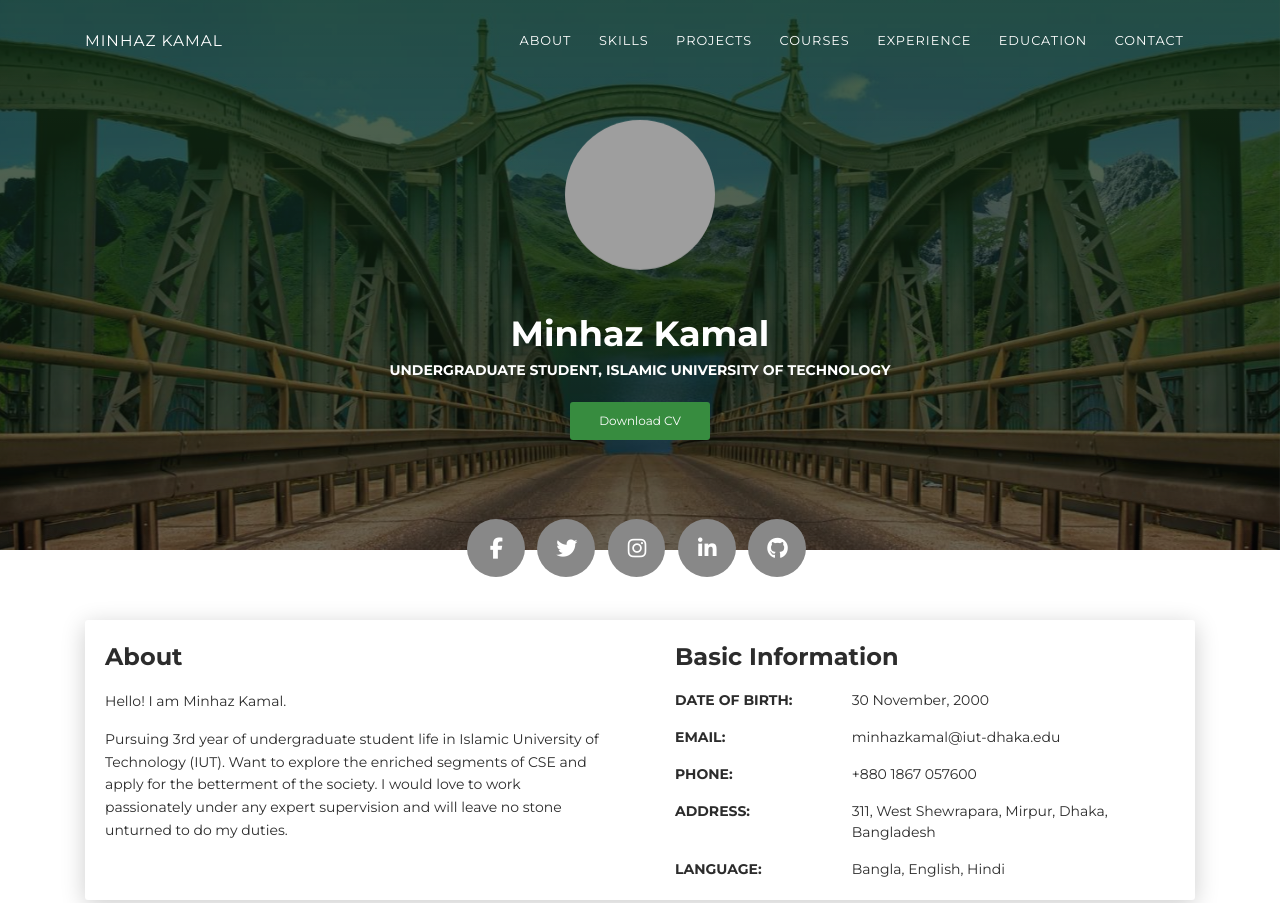
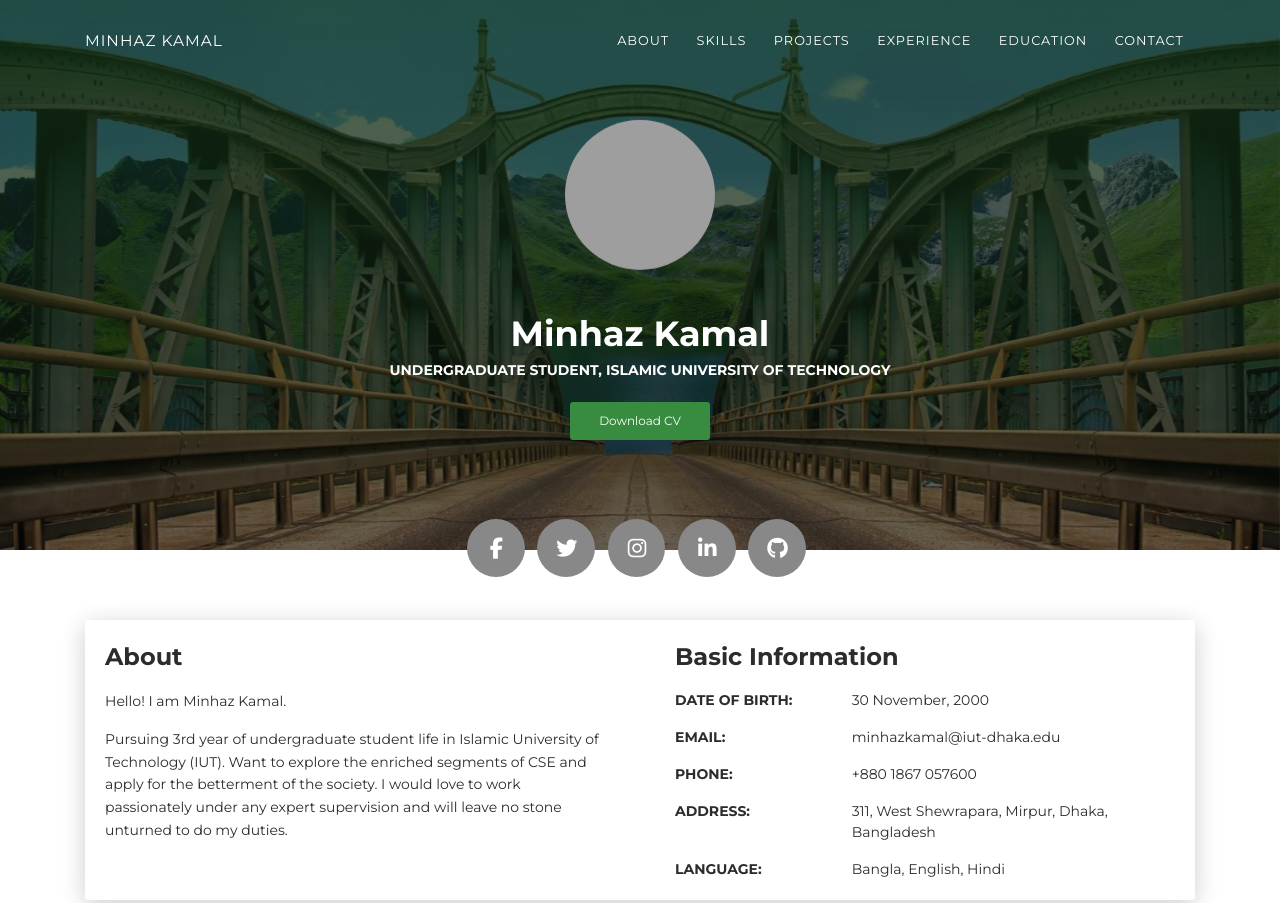
Before and after one commit to minhazkamal/minhazkamal.github.io, a plain HTML site: page index.html in a window 1280 px wide. Shown: the top 903 px of the page. Drawn offline with Linux system fonts and the light colour scheme; grey boxes are pictures that could not be loaded.

Commit message:
Update index.html

```diff
--- a/index.html
+++ b/index.html
@@ -33,7 +33,7 @@
                 <li class="nav-item"><a class="nav-link smooth-scroll" href="#about">About</a></li>
                 <li class="nav-item"><a class="nav-link smooth-scroll" href="#skill">Skills</a></li>
                 <li class="nav-item"><a class="nav-link smooth-scroll" href="#portfolio">Projects</a></li>
-                <li class="nav-item"><a class="nav-link smooth-scroll" href="#courses">Courses</a></li>
+<!--                 <li class="nav-item"><a class="nav-link smooth-scroll" href="#courses">Courses</a></li> -->
                 <li class="nav-item"><a class="nav-link smooth-scroll" href="#experience">Experience</a></li>
                 <li class="nav-item"><a class="nav-link smooth-scroll" href="#education">Education</a></li>
                 <li class="nav-item"><a class="nav-link smooth-scroll" href="#contact">Contact</a></li>
```
